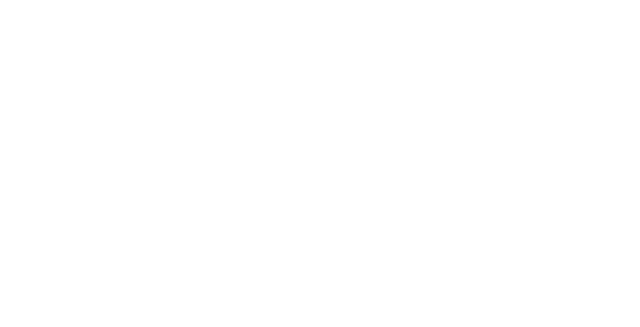
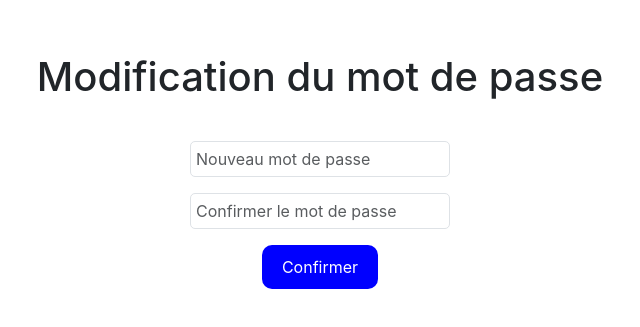
Before and after one commit to VladimirEstevez/IntegrativeProject2024, a React (Create React App) app in the folder Frontend/frontend/: page /passwordModification in a window 1280 px wide. Before the commit this address had no page. Shown: the part 233-560 px from the top of the page, without its empty margins (320-960 px from the left). Built offline with nearby package versions, Linux system fonts and the light colour scheme.

Commit message:
Created a PasswordModificationPage and created routes for it in the userRouter.js

```diff
--- a/Frontend/frontend/src/Pages/ModifcationPage.js
+++ b/Frontend/frontend/src/Pages/ModifcationPage.js
@@ -55,6 +55,30 @@
         {interest}
       </label>
     ));
+  }
+
+  async function ModifyPassword(){
+    const token = localStorage.getItem('token');
+    try {
+      const response = await fetch('http://localhost:8080/user/requestPasswordModification', {
+        method: 'GET',
+        headers: {
+          'Content-Type': 'application/json',
+          Authorization: 'Bearer ' + token,
+        }
+      });
+
+      const message = await response.text();
+
+      if (!response.ok) {
+        toast.error(message);
+        throw new Error(`HTTP error! status: ${response.status}`);
+      }
+
+      toast.success(message , { autoClose: 3000, pauseOnHover: false });
+    } catch (error) {
+      console.error('Error:', error);
+    }
   }
 
   const handleInterestChange = (e, interest) => {
@@ -199,6 +223,13 @@
             </div>
           </div>
 
+            <button type="button" className="btn btn-primary mb-3"
+              onClick={ModifyPassword}
+              style={{ position: 'relative', padding: '10px 20px', transition: 'transform 0.3s' }}
+              onMouseEnter={(e) => { e.currentTarget.style.transform = 'scale(1.1)'; }}
+              onMouseLeave={(e) => { e.currentTarget.style.transform = 'scale(1)'; }}>
+              <span style={{ marginRight: '5px' }}>Demander la modification du mot de passe</span>
+            </button>
 
           <div className="d-flex justify-content-between">
             <button type="button" className="btn btn-primary"
--- /dev/null
+++ b/Frontend/frontend/src/Pages/PasswordModificationPage.js
@@ -0,0 +1,132 @@
+import React, { useState } from "react";
+import { toast, ToastContainer } from "react-toastify";
+
+function PasswordModificationPage() {
+  const [password, setPassword] = useState("");
+  const [confirmPassword, setConfirmPassword] = useState("");
+  const [isPasswordChangeSuccessfull, setIsPasswordChangeSuccessfull] = useState(false);
+
+  const handleSubmit = async (e) => {
+    e.preventDefault();
+
+    const hasUpperCase = /[A-Z]/.test(password);
+    const hasNumber = /\d/.test(password);
+    const hasMinLength = password.length >= 8;
+
+    if (!hasUpperCase || !hasNumber || !hasMinLength) {
+      toast.error(
+        "Le mot de passe doit comporter au moins 8 caractères, dont une lettre majuscule et un chiffre."
+      );
+      return;
+    }
+
+    // Validate password and confirmPassword
+    if (password !== confirmPassword) {
+      alert("Les mots de passe ne correspondent pas!");
+      return;
+    }
+
+    const params = new URLSearchParams(window.location.search);
+    const token = params.get("token");
+    // Send data to backend route for password reset
+    try {
+      const response = await fetch("http://localhost:8080/user/passwordModification", {
+        method: "POST",
+        headers: {
+          "Content-Type": "application/json",
+        },
+        body: JSON.stringify({ token, password }),
+      });
+
+      if (response.ok) {
+        //Display success message
+        setIsPasswordChangeSuccessfull(true);
+      } else {
+        // Display success message to user
+        toast.error("Le mot de passe est déjà modifié.")
+      }
+    } catch (error) {
+      // Display error message to user
+      return toast.error(
+        "Une erreur s'est produite lors de la réinitialisation du mot de passe."
+      );
+    }
+  };
+
+  if (isPasswordChangeSuccessfull) {
+    // If the password reset was successful, display a success message
+    return (
+      <div
+        style={{
+          display: "flex",
+          flexDirection: "column",
+          justifyContent: "center",
+          alignItems: "center",
+          height: "100vh", // This assumes that the div takes up the full viewport height
+        }}
+      >
+        <h3>Modification du mot de passe réussie</h3>
+      </div>
+    );
+  } else {
+    // If the password reset hasn't happened yet, display the form
+    return (
+      <div
+        style={{
+          display: "flex",
+          flexDirection: "column",
+          justifyContent: "center",
+          alignItems: "center",
+          height: "100vh", // This assumes that the div takes up the full viewport height
+        }}
+      >
+        <ToastContainer />
+        <h1 className="m-4">Modification du mot de passe</h1>
+        <form onSubmit={handleSubmit} style={{ textAlign: "left" }}>
+          <input
+            type="password"
+            id="password"
+            placeholder="Nouveau mot de passe"
+            value={password}
+            onChange={(e) => setPassword(e.target.value)}
+            required
+            className="form-control my-3"
+          />
+          <input
+            type="password"
+            id="confirmPassword"
+            placeholder="Confirmer le mot de passe"
+            value={confirmPassword}
+            onChange={(e) => setConfirmPassword(e.target.value)}
+            required
+            className="form-control my-3"
+          />
+          <div className="d-flex justify-content-center align-items-center my-3">
+            <button
+              type="submit"
+              style={{
+                backgroundColor: "blue",
+                color: "white",
+                padding: "10px 20px",
+                borderRadius: "10px",
+                border: "none",
+                cursor: "pointer",
+                transition: "transform 0.3s", // Add transition
+              }}
+              onMouseEnter={(e) => {
+                e.currentTarget.style.transform = "scale(1.1)";
+              }} // Add onMouseEnter
+              onMouseLeave={(e) => {
+                e.currentTarget.style.transform = "scale(1)";
+              }}
+            >
+              Confirmer
+            </button>
+          </div>
+        </form>
+      </div>
+    );
+  }
+}
+
+export default PasswordModificationPage;
--- a/Frontend/frontend/src/index.js
+++ b/Frontend/frontend/src/index.js
@@ -12,6 +12,8 @@
 import PasswordPage from './Pages/ForgotPasswordPage';
 import ReactDOM from 'react-dom/client';
 import ResetPasswordPage from './Pages/ResetPasswordPage';
+import PasswordModificationPage from './Pages/PasswordModificationPage';
+import MyActivitiesPage from './Pages/MyActivitiesPage';
 
 const root = document.getElementById('root');
 
@@ -28,6 +30,8 @@
         <Route path="/activities/:id" element={<SelectedActivity />} />
         <Route path="/forgotPassword" element={<PasswordPage />} />
         <Route path="/resetPassword" element={<ResetPasswordPage />} />
+        <Route path="/passwordModification" element={<PasswordModificationPage />} />
+        <Route path="/myActivities" element={<MyActivitiesPage />} />
       </Routes>
     </Router>
   </React.StrictMode>
```
Also changed, not shown: 1 other file (tests, documents, lock files or other folders).
